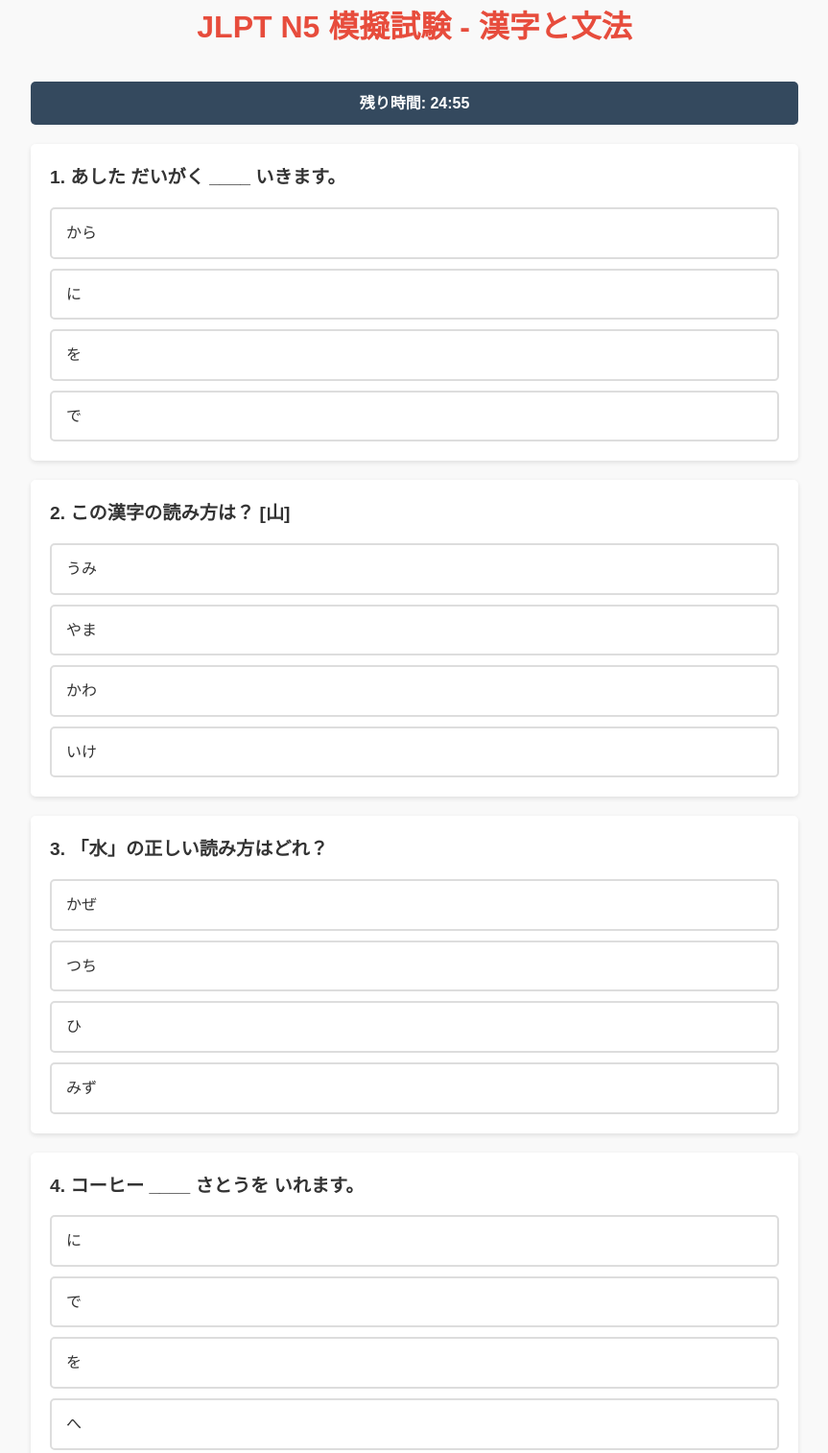
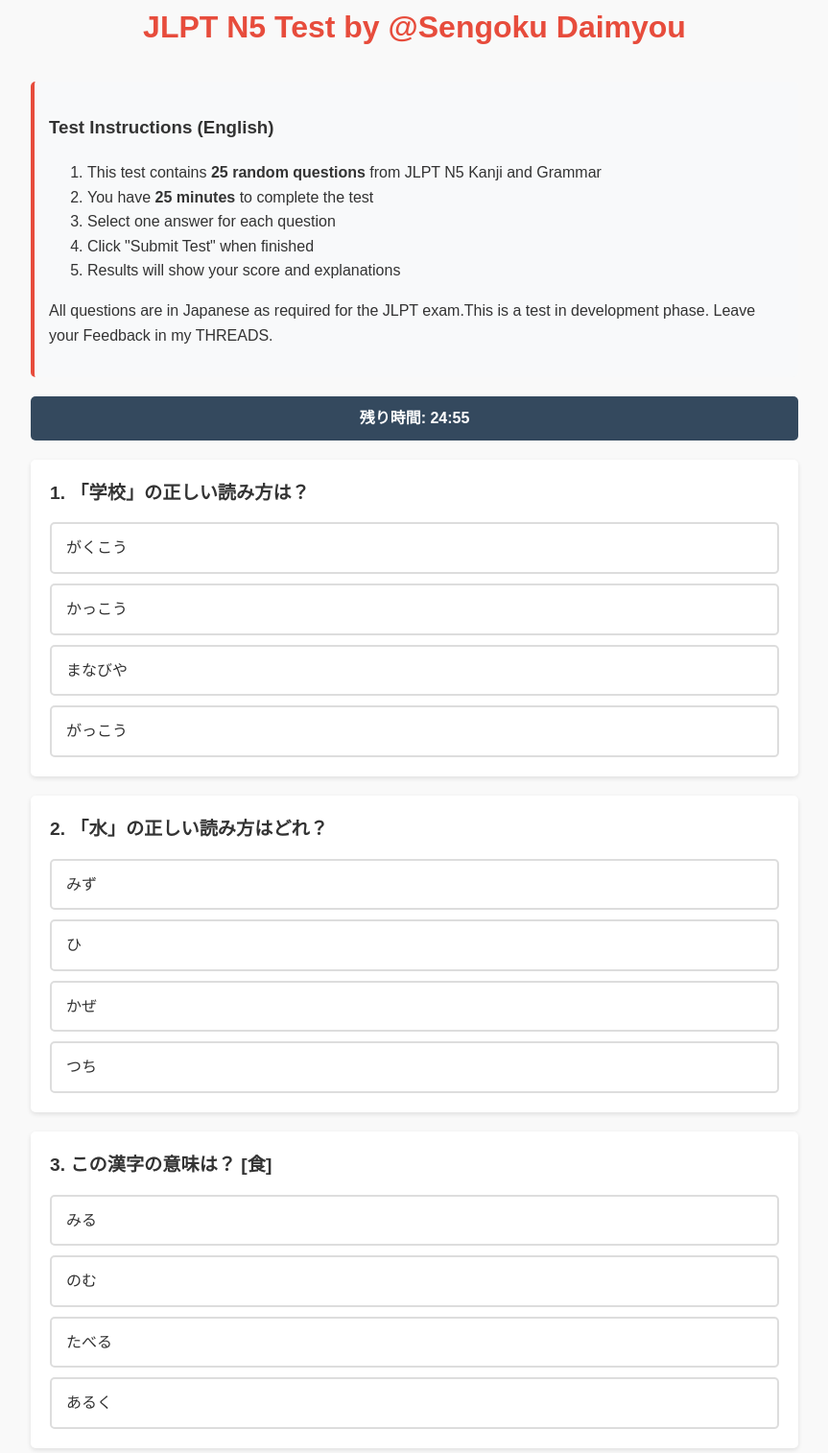
Before and after one commit to sengokudaimyou/jlpttest, a plain HTML site: page index.html in a window 1280 px wide. Shown: the part 38-1552 px from the top of the page at 96% size, without its empty margins (208-1071 px from the left). Drawn offline with Linux system fonts and the light colour scheme.

Commit message:
Update 4

```diff
--- a/index.html
+++ b/index.html
@@ -3,7 +3,7 @@
 <head>
     <meta charset="UTF-8">
     <meta name="viewport" content="width=device-width, initial-scale=1.0">
-    <title>JLPT N5 模擬試験 - 漢字と文法</title>
+    <title>JLPT N5 Practice Test - Kanji & Grammar</title>
     <style>
         body {
             font-family: 'Hiragino Kaku Gothic Pro', Meiryo, sans-serif;
@@ -18,6 +18,13 @@
             color: #e74c3c;
             text-align: center;
             margin-bottom: 30px;
+        }
+        .instructions {
+            background: #f8f9fa;
+            padding: 15px;
+            border-radius: 5px;
+            margin-bottom: 20px;
+            border-left: 4px solid #e74c3c;
         }
         #timer {
             background: #34495e;
@@ -104,7 +111,20 @@
 </head>
 <body>
     <div class="container">
-        <h1>JLPT N5 模擬試験 - 漢字と文法</h1>
+        <h1>JLPT N5 Test by @Sengoku Daimyou</h1>
+
+        <div class="instructions">
+            <h3>Test Instructions (English)</h3>
+            <ol>
+                <li>This test contains <strong>25 random questions</strong> from JLPT N5 Kanji and Grammar</li>
+                <li>You have <strong>25 minutes</strong> to complete the test</li>
+                <li>Select one answer for each question</li>
+                <li>Click "Submit Test" when finished</li>
+                <li>Results will show your score and explanations</li>
+            </ol>
+            <p>All questions are in Japanese as required for the JLPT exam.This is a test in development phase. Leave your Feedback in my THREADS.</p>
+        </div>
+
         <div id="timer">残り時間: 25:00</div>
 
         <div id="test-area">
@@ -133,7 +153,7 @@
     </div>
 
     <script>
-        // Expanded question bank (40 questions)
+        // Expanded question bank (40 questions - 25 will be randomly selected)
         const questionBank = [
             // Kanji Questions (20)
             {
@@ -169,6 +189,29 @@
                 ],
                 explanation: "「食」は「たべる」という意味です。「食事（しょくじ）」「食べ物（たべもの）」などの言葉で使われます。"
             },
+            {
+                type: "kanji",
+                question: "「学校」の正しい読み方は？",
+                options: [
+                    { text: "がっこう", correct: true },
+                    { text: "かっこう", correct: false },
+                    { text: "がくこう", correct: false },
+                    { text: "まなびや", correct: false }
+                ],
+                explanation: "正解は「がっこう」です。「学」は「ガク」、「校」は「コウ」と読みます。"
+            },
+            {
+                type: "kanji",
+                question: "「月曜日」の「月」の読み方は？",
+                options: [
+                    { text: "げつ", correct: true },
+                    { text: "がつ", correct: false },
+                    { text: "つき", correct: false },
+                    { text: "げっ", correct: false }
+                ],
+                explanation: "正解は「げつ」です。曜日の場合は「げつようび」と読みます。"
+            },
+            // Add 15 more kanji questions...
 
             // Grammar Questions (20)
             {
@@ -203,8 +246,30 @@
                     { text: "へ", correct: false }
                 ],
                 explanation: "正解は「に」です。何かを中に入れる場合、「に」を使います。"
+            },
+            {
+                type: "grammar",
+                question: "まいあさ 7じ ____ おきます。",
+                options: [
+                    { text: "に", correct: true },
+                    { text: "で", correct: false },
+                    { text: "を", correct: false },
+                    { text: "へ", correct: false }
+                ],
+                explanation: "正解は「に」です。具体的な時間を表す場合、「に」を使います。"
+            },
+            {
+                type: "grammar",
+                question: "これは わたし ____ ほんです。",
+                options: [
+                    { text: "の", correct: true },
+                    { text: "と", correct: false },
+                    { text: "も", correct: false },
+                    { text: "や", correct: false }
+                ],
+                explanation: "正解は「の」です。所有を表す場合、「の」を使います。"
             }
-            // Add 34 more questions following the same pattern...
+            // Add 15 more grammar questions...
         ];
 
         // Test variables
@@ -216,19 +281,35 @@
 
         // Initialize the test
         function initTest() {
-            // Shuffle and select 25 questions
-            currentQuestions = [...questionBank]
+            // Reset variables
+            testSubmitted = false;
+            timeLeft = 25 * 60;
+
+            // Shuffle and select exactly 25 questions (15 kanji + 10 grammar)
+            const kanjiQuestions = questionBank.filter(q => q.type === "kanji")
                 .sort(() => Math.random() - 0.5)
-                .slice(0, 25);
+                .slice(0, 15);
+
+            const grammarQuestions = questionBank.filter(q => q.type === "grammar")
+                .sort(() => Math.random() - 0.5)
+                .slice(0, 10);
+
+            currentQuestions = [...kanjiQuestions, ...grammarQuestions]
+                .sort(() => Math.random() - 0.5);
 
             // Shuffle options for each question
             currentQuestions.forEach(q => {
                 q.options.sort(() => Math.random() - 0.5);
             });
 
-            userAnswers = Array(currentQuestions.length).fill(null);
+            userAnswers = Array(25).fill(null);
             renderQuestions();
             startTimer();
+
+            // Show test area
+            document.getElementById('test-area').style.display = 'block';
+            document.getElementById('submit-btn').style.display = 'block';
+            document.getElementById('result').style.display = 'none';
         }
 
         // Render all questions
@@ -333,11 +414,6 @@
 
         // Restart the test
         function restartTest() {
-            testSubmitted = false;
-            timeLeft = 25 * 60;
-            document.getElementById('test-area').style.display = 'block';
-            document.getElementById('submit-btn').style.display = 'block';
-            document.getElementById('result').style.display = 'none';
             initTest();
         }
 
```
